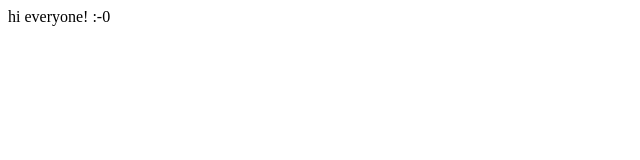
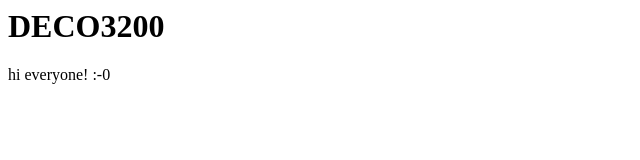
Before and after one commit to callumparker/tutorial-1-deco3200, a plain HTML site: page index.html in a window 1280 px wide. Shown: the whole page, without its empty margins (0-640 px from the left). Drawn offline with Linux system fonts and the light colour scheme.

Commit message:
added a heading
plz dont break

```diff
--- a/index.html
+++ b/index.html
@@ -1,5 +1,6 @@
 <html>
 <body>
+<h1>DECO3200</h1>
 <p>hi everyone! :-0 </p>
 </body>
 </html>
```
